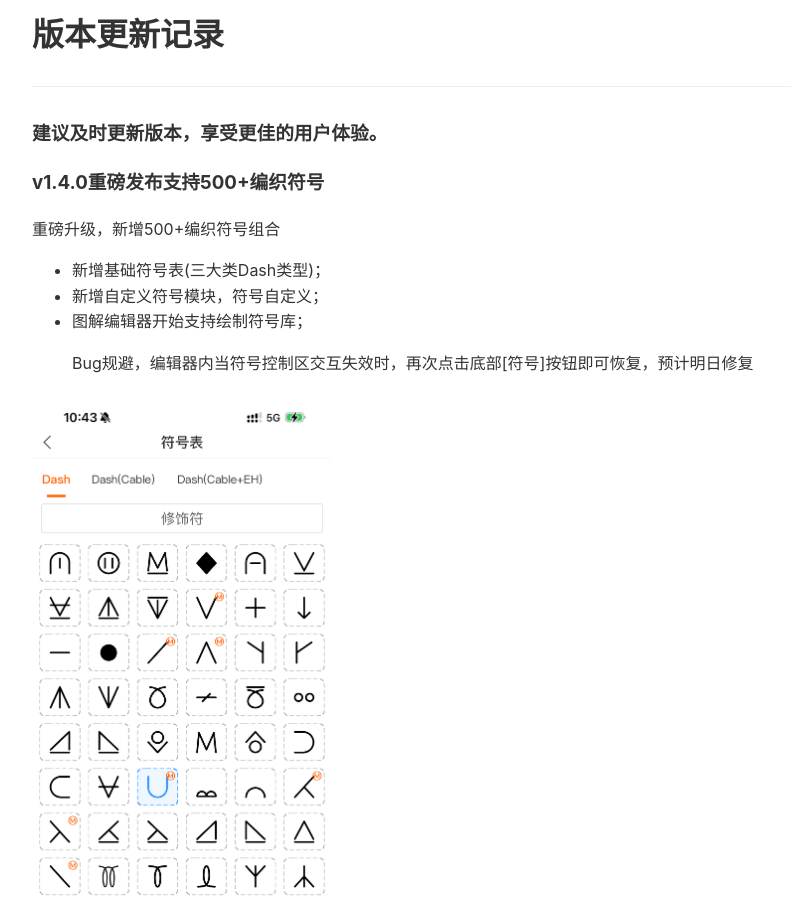
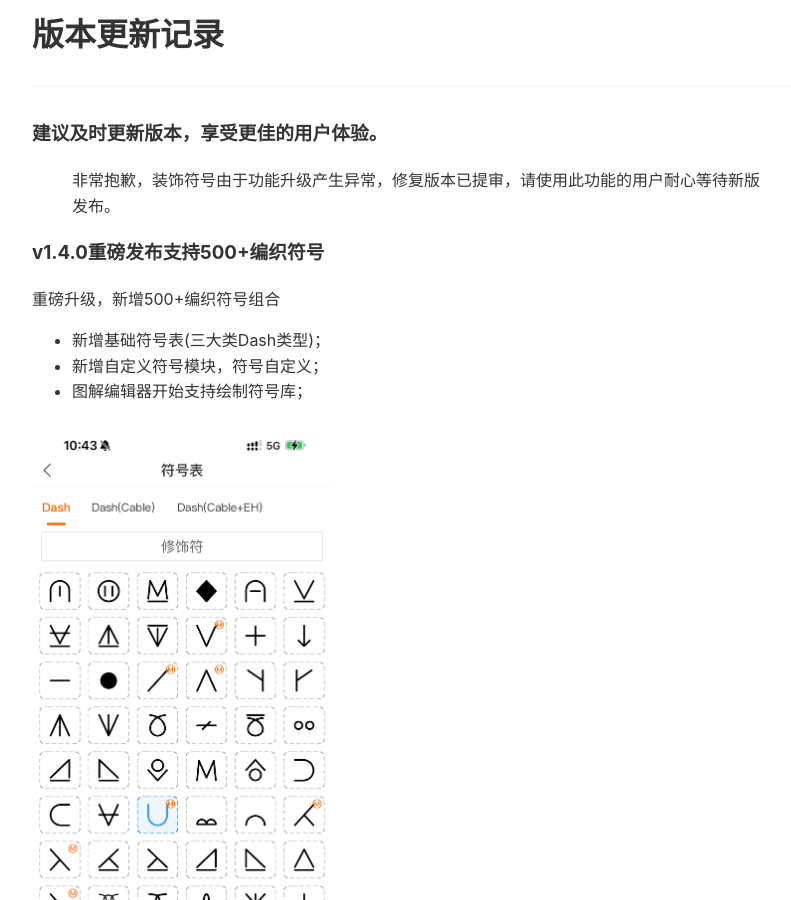
Before and after one commit to iBlackStone/iblackstone.github.io, a Jekyll site: the page built from setword/versions.md, in a window 1280 px wide and 900 px high. Shown: the whole window, without its empty margins (224-1015 px from the left). Built offline with Jekyll 4.4.1, drawn with Linux system fonts in a browser that asks for light colours.

Commit message:
content update

```diff
--- a/setword/versions.md
+++ b/setword/versions.md
@@ -5,13 +5,13 @@ title: "版本更新记录"
 
 ### 建议及时更新版本，享受更佳的用户体验。
 
+> 非常抱歉，装饰符号由于功能升级产生异常，修复版本已提审，请使用此功能的用户耐心等待新版发布。
+
 ### v1.4.0重磅发布支持500+编织符号
 重磅升级，新增500+编织符号组合
 - 新增基础符号表(三大类Dash类型)；
 - 新增自定义符号模块，符号自定义；
 - 图解编辑器开始支持绘制符号库；
-
-> Bug规避，编辑器内当符号控制区交互失效时，再次点击底部[符号]按钮即可恢复，预计明日修复
 
 ![Symbol](/assets/images/symbol.png){: width="300"}
 
```
Also changed, not shown: setword/versionsen.md (+2 -0 lines).
